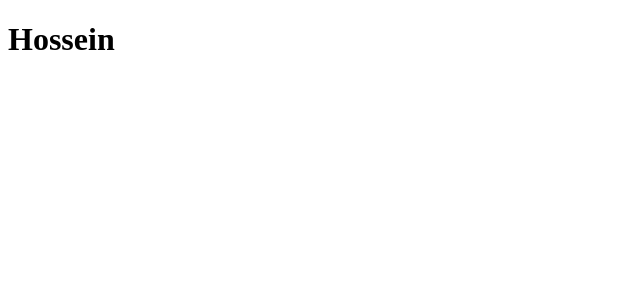
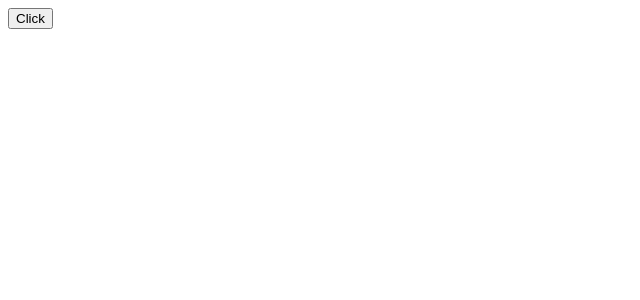
Before and after one commit to Hooseinsalari/React-tutorial, a React (Create React App) app in the folder first-app/: page / in a window 1280 px wide. Shown: the top 300 px of the page, without its empty margins (0-640 px from the left). Built offline with nearby package versions, Linux system fonts and the light colour scheme.

Commit message:
Error Boundary

```diff
--- a/first-app/public/index.html
+++ b/first-app/public/index.html
@@ -29,7 +29,6 @@
   <body>
     <noscript>You need to enable JavaScript to run this app.</noscript>
     <div id="root"></div>
-    <div id="child-root"></div>
     <!--
       This HTML file is a template.
       If you open it directly in the browser, you will see an empty page.
--- a/first-app/src/App.js
+++ b/first-app/src/App.js
@@ -1,11 +1,14 @@
 import React, { Component } from 'react';
 import Child from './Child';
+import ErrorBoundary from './ErrorBoundary';
 
 class App extends Component {
   render() {
     return (
       <div>
-        <Child />
+        <ErrorBoundary>
+          <Child />
+        </ErrorBoundary>
       </div>
     );
   }
--- a/first-app/src/Child.js
+++ b/first-app/src/Child.js
@@ -1,15 +1,23 @@
-import React from 'react';
-import ReactDom from "react-dom";
+import React, { Component } from 'react';
 
-const Child = () => {
 
-    return ReactDom.createPortal (
-        <div>
-            <h1>Hossein</h1>
-        </div>,
-        document.getElementById("child-root")
-    );
 
+class Child extends Component {
+
+    showError = () => {
+        const random = Math.random();
+        if(random > 0.7){
+            throw new Error("An error hossein")
+        }
+    }
+
+    render() {
+        return (
+            <div>
+                <button onClick={this.showError}>Click</button>
+            </div>
+        );
+    }
 }
 
 export default Child;
--- /dev/null
+++ b/first-app/src/ErrorBoundary.js
@@ -0,0 +1,28 @@
+import React, { Component } from 'react';
+
+class ErrorBoundary extends Component {
+    constructor(props){
+        super(props);
+        this.state = {
+            error: false,
+            errorMasseage: ''
+        }
+    }
+
+    componentDidCatch(error, info){
+        this.setState({
+            error: true,
+            errorMasseage: error
+        })
+    }
+
+    render() {
+            if(this.state.error){
+                return <p>{this.state.errorMasseage}</p>
+            }else{
+                return this.props.children
+            }
+    }
+}
+
+export default ErrorBoundary;
```
